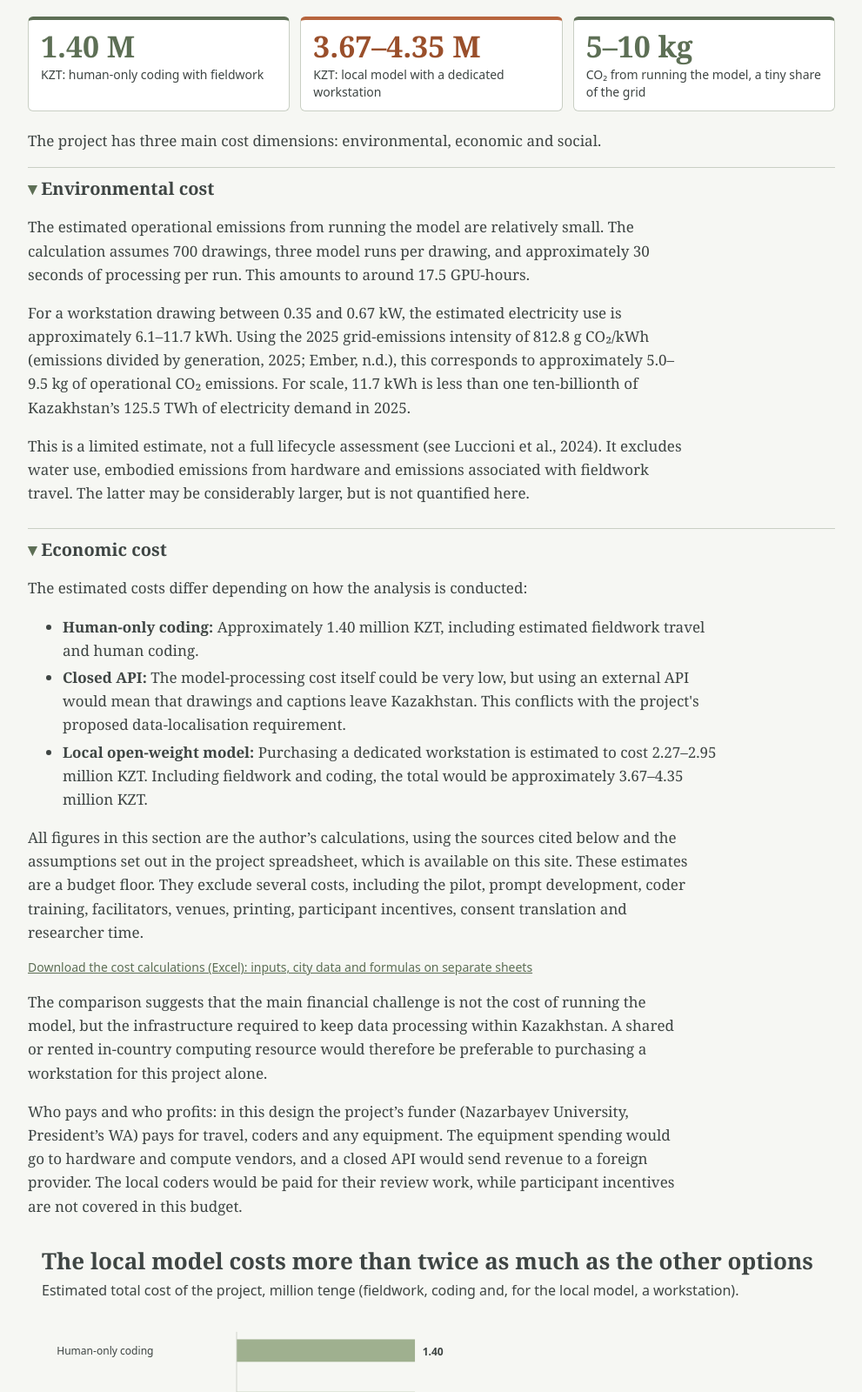
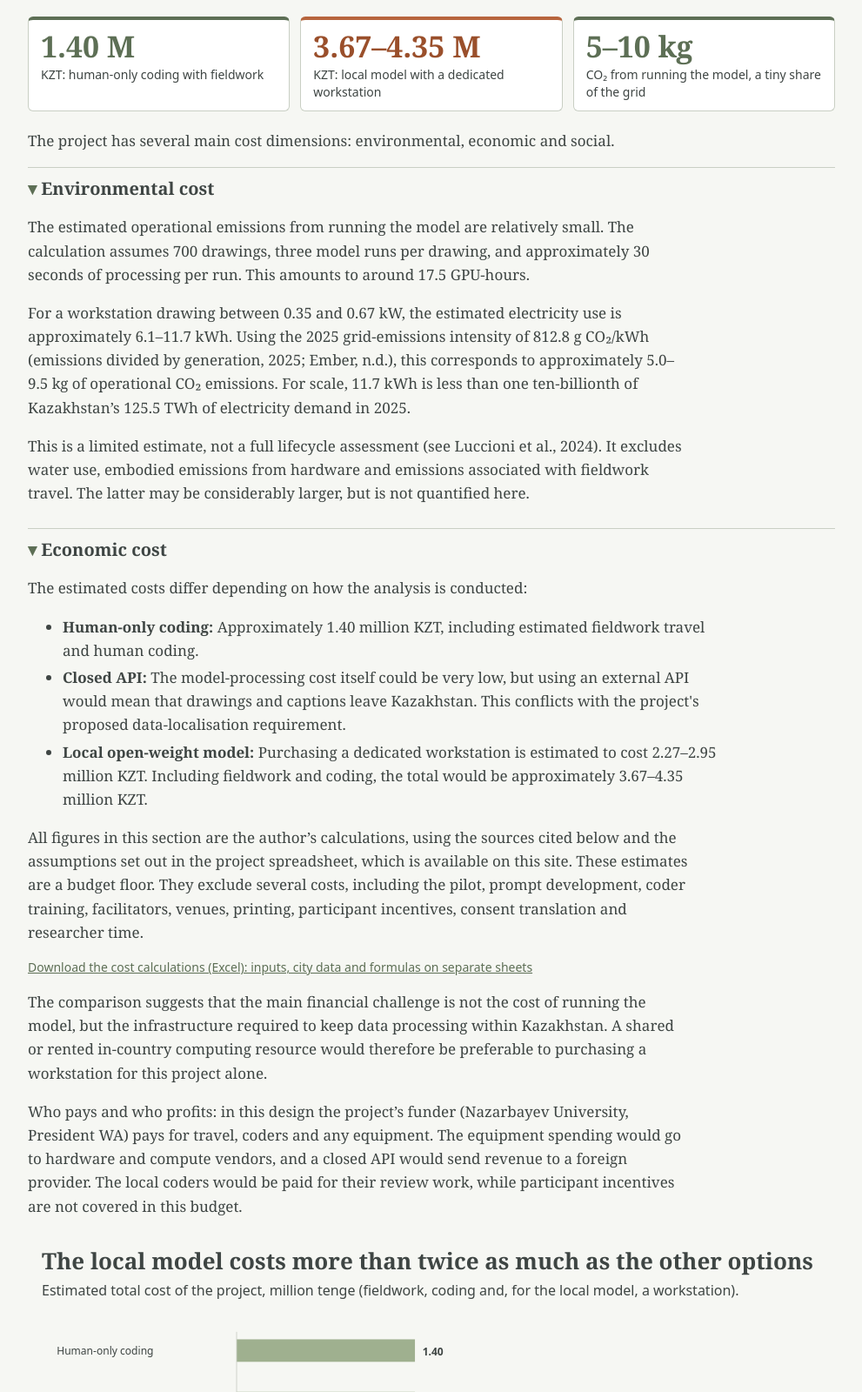
Before and after one commit to mysyqemes/mapping-energy-futures, a plain HTML site: page index.html in a window 1280 px wide. Shown: the part 9505-11105 px from the top of the page at 87% size, without its empty margins (144-1135 px from the left). Drawn offline with Linux system fonts and the light colour scheme.

Commit message:
Update wording: several main cost dimensions; President WA
Co-Authored-By: Claude Sonnet 5.5 <noreply@anthropic.com>
Claude-Session: https://claude.ai/code/session_01SFUWLMLWQCh6QR4ccB8Pzp

```diff
--- a/index.html
+++ b/index.html
@@ -135,7 +135,7 @@ a{color:var(--moss)}
 </section>
 <section id="cost"><p class="lab">6 · Costs</p><h2>What it could cost</h2>
 <div class="stats"><div class="stat"><b>1.40 M</b><span>KZT: human-only coding with fieldwork</span></div><div class="stat acc"><b>3.67–4.35 M</b><span>KZT: local model with a dedicated workstation</span></div><div class="stat"><b>5–10 kg</b><span>CO₂ from running the model, a tiny share of the grid</span></div></div>
-<p>The project has three main cost dimensions: environmental, economic and social.</p>
+<p>The project has several main cost dimensions: environmental, economic and social.</p>
 <details class="blk" open><summary>Environmental cost</summary>
 <p>The estimated operational emissions from running the model are relatively small. The calculation assumes 700 drawings, three model runs per drawing, and approximately 30 seconds of processing per run. This amounts to around 17.5 GPU-hours.</p>
 <p>For a workstation drawing between 0.35 and 0.67 kW, the estimated electricity use is approximately 6.1–11.7 kWh. Using the 2025 grid-emissions intensity of 812.8 g CO₂/kWh (emissions divided by generation, 2025; Ember, n.d.), this corresponds to approximately 5.0–9.5 kg of operational CO₂ emissions. For scale, 11.7 kWh is less than one ten-billionth of Kazakhstan’s 125.5 TWh of electricity demand in 2025.</p>
@@ -147,7 +147,7 @@ a{color:var(--moss)}
 <p>All figures in this section are the author’s calculations, using the sources cited below and the assumptions set out in the project spreadsheet, which is available on this site. These estimates are a budget floor. They exclude several costs, including the pilot, prompt development, coder training, facilitators, venues, printing, participant incentives, consent translation and researcher time.</p>
 <p class="dl"><a href="PLS519_bill_computations.xlsx">Download the cost calculations (Excel): inputs, city data and formulas on separate sheets</a></p>
 <p>The comparison suggests that the main financial challenge is not the cost of running the model, but the infrastructure required to keep data processing within Kazakhstan. A shared or rented in-country computing resource would therefore be preferable to purchasing a workstation for this project alone.</p>
-<p>Who pays and who profits: in this design the project’s funder (Nazarbayev University, President’s WA) pays for travel, coders and any equipment. The equipment spending would go to hardware and compute vendors, and a closed API would send revenue to a foreign provider. The local coders would be paid for their review work, while participant incentives are not covered in this budget.</p>
+<p>Who pays and who profits: in this design the project’s funder (Nazarbayev University, President WA) pays for travel, coders and any equipment. The equipment spending would go to hardware and compute vendors, and a closed API would send revenue to a foreign provider. The local coders would be paid for their review work, while participant incentives are not covered in this budget.</p>
 <figure><iframe id="f5" data-fig="fig5_cost_scenarios.html" src="figures/fig5_cost_scenarios.html" title="Estimated total cost of the three approaches" height="330" loading="lazy"></iframe><figcaption><b>Figure 5.</b> Estimated total cost of the three approaches, in million KZT: human-only coding, closed API, and local model with a dedicated workstation. Source: author’s calculations (project spreadsheet).</figcaption></figure>
 </details>
 <div class="tool" id="calc"><h4>Try the bill</h4><p>Move the sliders and pick a compute option. The totals update. Starting values match the figures above.</p>
```
